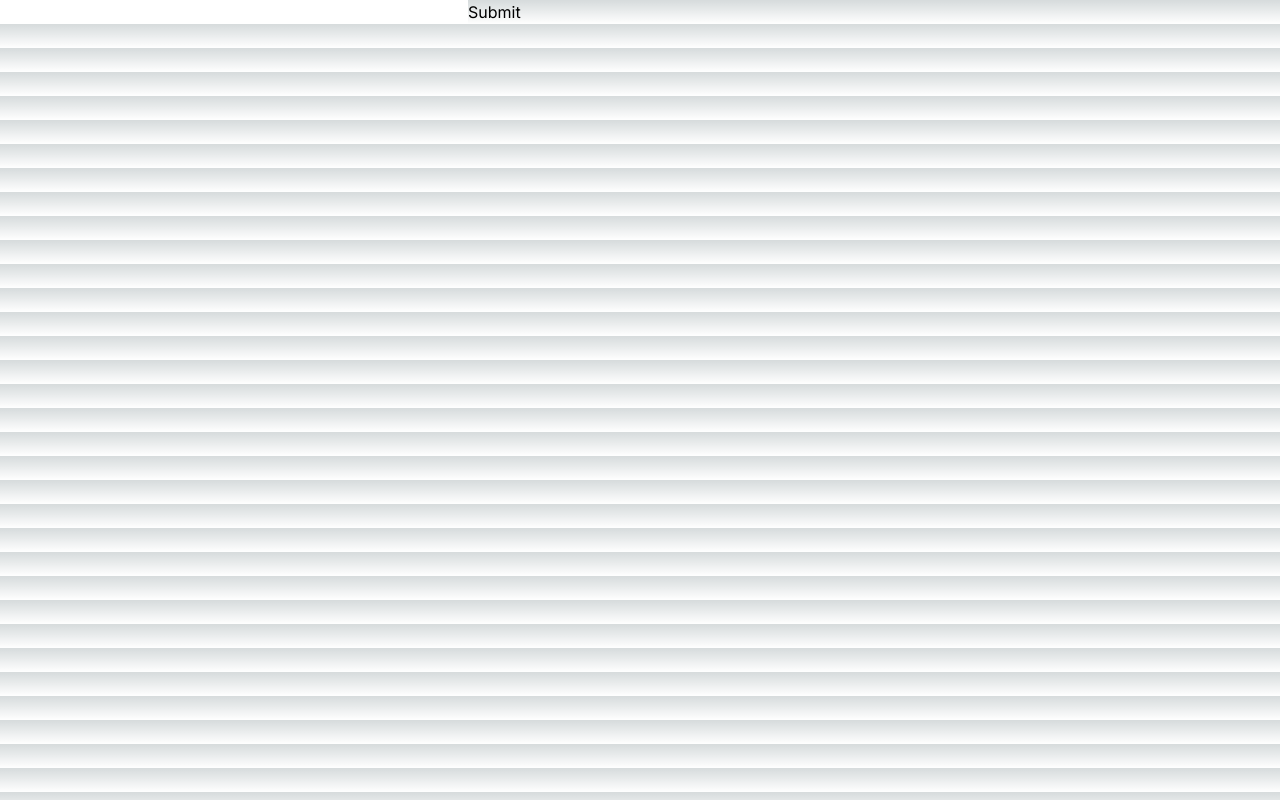
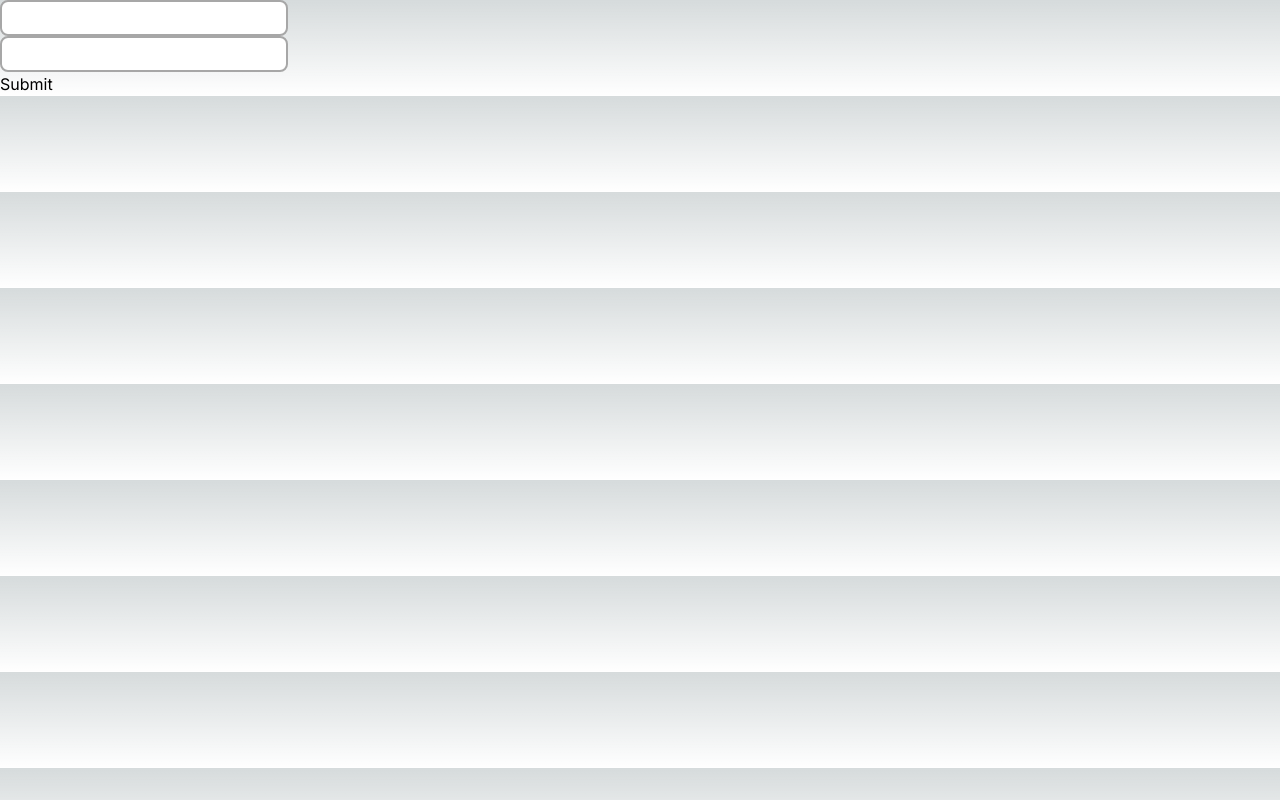
Before and after one commit to No-Country/S11-19-ft-php-next, a Next.js app in the folder client/app/: page /exampleForm in a window 1280 px wide. Built offline with nearby package versions, Linux system fonts and the light colour scheme.

Commit message:
example fix error

```diff
--- /dev/null
+++ b/client/app/src/app/exampleForm/InputEmaiMy.tsx
@@ -0,0 +1,61 @@
+"use client";
+import {
+	HtmlHTMLAttributes,
+	InputHTMLAttributes,
+	useEffect,
+	useState,
+} from "react";
+
+import { clsx } from "clsx";
+
+type inputProps = InputHTMLAttributes<HTMLInputElement> & {
+	placeholder?: string;
+	isError?: boolean;
+	inputBlured?: boolean;
+	isValid?: boolean;
+	messageError?: string;
+	messageValid?: string;
+	register: any;
+};
+
+export function Input({
+	inputBlured,
+	isError,
+	isValid,
+	messageError,
+	messageValid,
+	name,
+	register,
+	...props
+}: inputProps) {
+	useEffect(() => {
+		console.log(props);
+	}, []);
+	return (
+		<>
+			<div className={clsx("flex relative w-72", props.className)}>
+				<input
+					{...props}
+					{...register(name)}
+					className={clsx(
+						isError &&
+							"relative w-72  border-2 border-[#FF0000] focus:border-[#FF0000] focus:border-[3px] focus:outline-none h-9 rounded-lg px-2",
+						!isError &&
+							"relative w-72 border-[#A7A7A7] border-2 focus:border-[#000000] focus:border-[3px] focus:outline-none h-9 rounded-lg px-2",
+					)}
+				/>
+				{isValid && (
+					<span className="absolute left-[90%] top-[15%] visible">✅</span>
+				)}
+				{isError && inputBlured && (
+					<span className="absolute left-[90%] top-[15%] hidden">✅</span>
+				)}
+			</div>
+			{isError ? (
+				<p className="text-[#FF0000] visible">{messageError}</p>
+			) : (
+				<p className="invisible">{messageValid}</p>
+			)}
+		</>
+	);
+}
--- a/client/app/src/app/exampleForm/page.tsx
+++ b/client/app/src/app/exampleForm/page.tsx
@@ -1,53 +1,70 @@
-"use client"
-import React from 'react'
-import { SubmitHandler, useForm } from 'react-hook-form'
-import { email, minLength, object, parse, string, required, Input } from 'valibot'
-import { valibotResolver} from '@hookform/resolvers/valibot'
+"use client";
+import { valibotResolver } from "@hookform/resolvers/valibot";
+import React from "react";
+import { SubmitHandler, useForm } from "react-hook-form";
+import {
+	Input as InputVali,
+	email,
+	minLength,
+	object,
+	parse,
+	required,
+	string,
+} from "valibot";
 
-const LoginSchema = required(object({
-	email: string([email()]),
-	password: string([minLength(8)]),
-}));
+import { Input } from "./InputEmaiMy";
 
-const initValues: Input<typeof LoginSchema> = {
-	email: "",
-	password: "",
-}
+const LoginSchema = object({
+	email: string([email("email no valido")]),
+	password: string([minLength(2, "minimo 2 caracteres")]),
+});
 
-export default function InputEmail({ ...props}) {
-
+export default function InputEmail({ ...props }) {
 	const {
 		register,
 		handleSubmit,
+		getValues,
+
 		formState: { errors, isSubmitted },
+	} = useForm({
+		resolver: valibotResolver(LoginSchema),
+		defaultValues: {
+			email: "",
+			password: "",
+		},
+	});
 
+	const onSubmit: SubmitHandler<InputVali<typeof LoginSchema>> = (data) => {
+		console.log(data);
+	};
+	console.log(getValues());
 
-	} = useForm({
-		resolver:valibotResolver(LoginSchema),
-		values: initValues,
-
-	})
-
-	const onSubmit: SubmitHandler<Input<typeof LoginSchema>> = (data ) => {
-
-		console.log(data)
-
-	}
-	return (<>
-	<form
-		onSubmit={handleSubmit(onSubmit)}
-	>
-		<input {...register("email")}
-		mesageError={errors.email?.message}
-		isError={!!errors.email }
-
-		/>
-		<input
-		{...props}
-		mesageError={errors.password?.message}
-		isError={!!errors.password }
-		type="password" {...register("password")} />
-		<input type="submit" />
-	</form>
-	</>)
+	return (
+		<>
+			<form onSubmit={handleSubmit(onSubmit)}>
+				<Input
+					register={register}
+					name="email"
+					placeholder={""}
+					isError={!!errors.email}
+					messageError={errors.email?.message}
+				/>
+				<Input
+					register={register}
+					name="password"
+					messageError={errors.password?.message}
+					isError={!!errors.password}
+					type="password"
+				/>
+				<button
+					type="submit"
+					onClick={() => {
+						console.log("isSubmitted: ", isSubmitted);
+					}}
+				>
+					Submit
+				</button>
+			</form>
+		</>
+	);
 }
```
